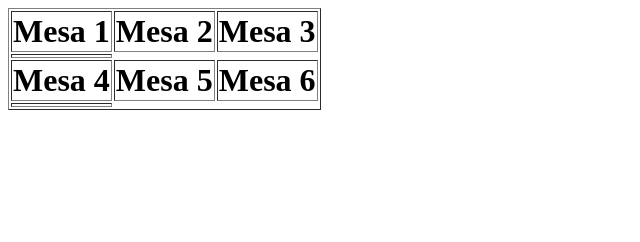
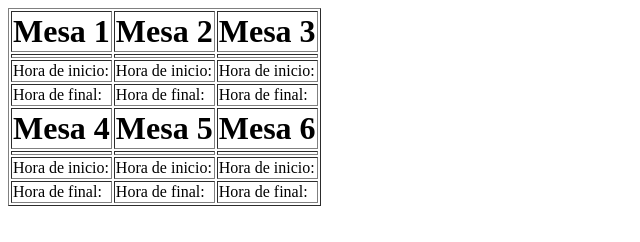
Before and after one commit to AlbertP54/paradigmas_proyecto_p1, a plain HTML site: page index.html in a window 1280 px wide. Shown: the whole page, without its empty margins (0-640 px from the left). Drawn offline with Linux system fonts and the light colour scheme.

Commit message:
Creando tabla

```diff
--- a/index.html
+++ b/index.html
@@ -6,30 +6,59 @@
     <meta name="viewport" content="width=device-width, initial-scale=1.0">
     <title>Document</title>
     <script lang="javascript" src="script.js"></script>
+    <link rel="stylesheet" href="styles.css"/>
 </head>
 <body>
     <table border="1">
         <thead>
             <tr>
-                <th style="font-size: xx-large;">Mesa 1</th>
-                <th style="font-size: xx-large;">Mesa 2</th>
-                <th style="font-size: xx-large;">Mesa 3</th>
+                <th id="thead">Mesa 1</th>
+                <th id="thead">Mesa 2</th>
+                <th id="thead">Mesa 3</th>
             </tr>
         </thead>
 
         <tbody>
             <tr>
                 <td></td>
+                <td></td>
+                <td></td>
             </tr>
 
             <tr>
-                <th style="font-size: xx-large;">Mesa 4</th>
-                <th style="font-size: xx-large;">Mesa 5</th>
-                <th style="font-size: xx-large;">Mesa 6</th>
+                <td>Hora de inicio:</td>
+                <td>Hora de inicio:</td>
+                <td>Hora de inicio:</td>
+            </tr>
+
+            <tr>
+                <td>Hora de final:</td>
+                <td>Hora de final:</td>
+                <td>Hora de final:</td>
+            </tr>
+
+            <tr>
+                <th id="thead">Mesa 4</th>
+                <th id="thead">Mesa 5</th>
+                <th id="thead">Mesa 6</th>
             </tr>
 
             <tr>
                 <td></td>
+                <td></td>
+                <td></td>
+            </tr>
+
+            <tr>
+                <td>Hora de inicio:</td>
+                <td>Hora de inicio:</td>
+                <td>Hora de inicio:</td>
+            </tr>
+
+            <tr>
+                <td>Hora de final:</td>
+                <td>Hora de final:</td>
+                <td>Hora de final:</td>
             </tr>
         </tbody>
     </table>
--- /dev/null
+++ b/styles.css
@@ -0,0 +1,3 @@
+#thead {
+    font-size: xx-large;
+}
```
